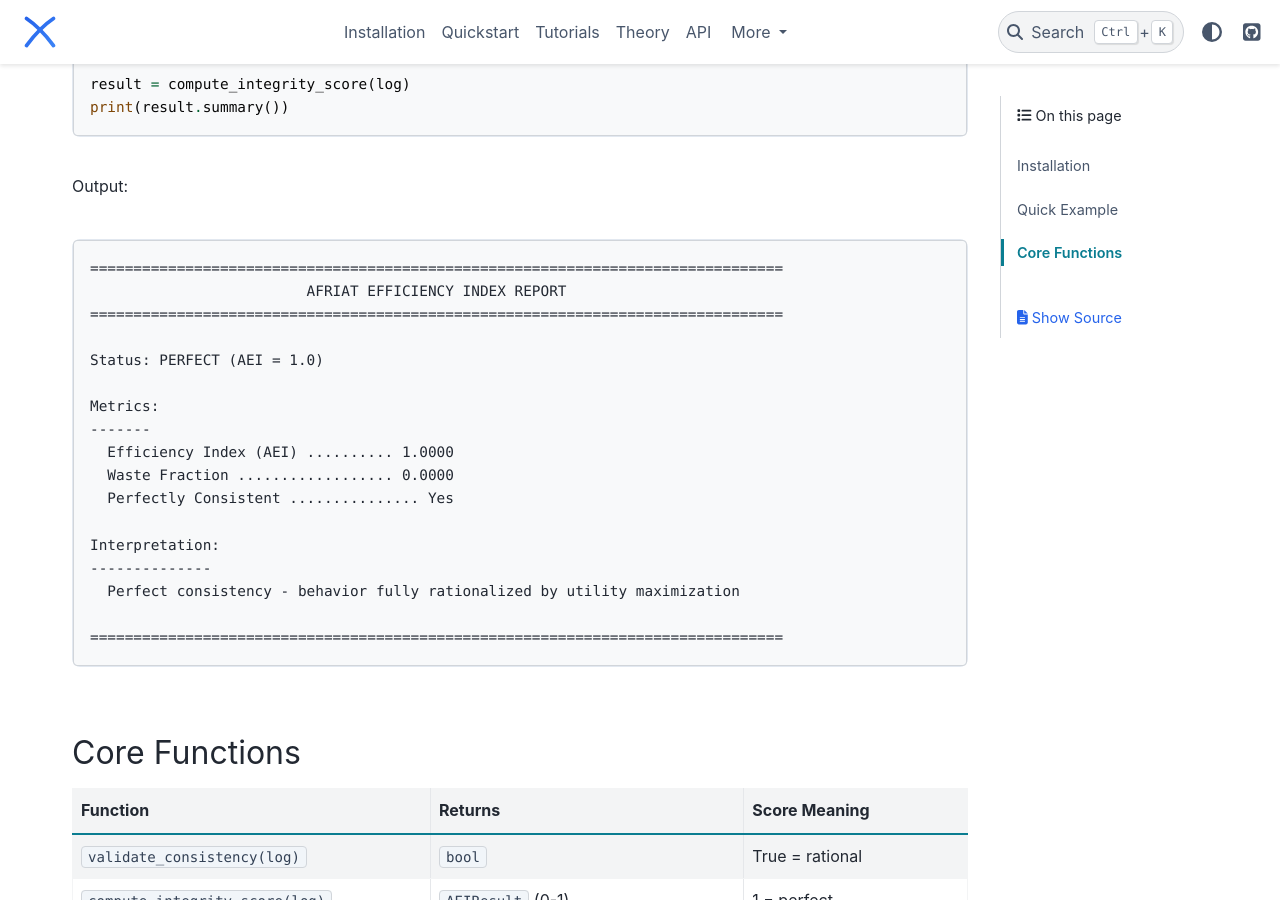
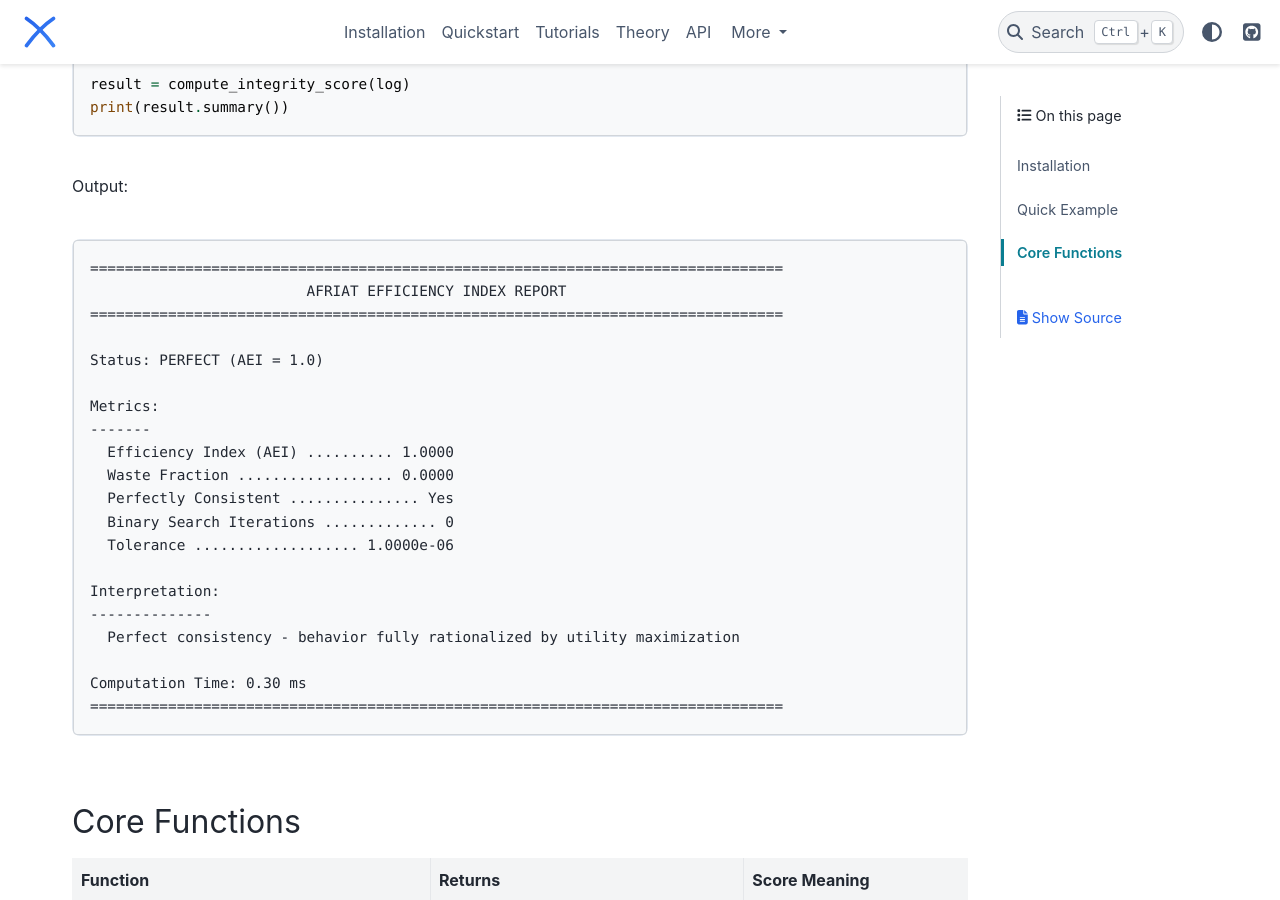
Before and after one commit to rawatpranjal/PyRevealed, a Sphinx documentation site: the page built from docs/index.rst, in a window 1280 px wide and 900 px high, scrolled down 1520 px. Built offline with Sphinx 7.4.7 and the PyData theme 0.15.4, drawn with Linux system fonts in a browser that asks for light colours.

Commit message:
Show full summary() output on front page
Co-Authored-By: Claude Opus 4.5 <noreply@anthropic.com>

```diff
--- a/docs/index.rst
+++ b/docs/index.rst
@@ -91,11 +91,14 @@ Output:
      Efficiency Index (AEI) .......... 1.0000
      Waste Fraction .................. 0.0000
      Perfectly Consistent ............... Yes
+     Binary Search Iterations ............. 0
+     Tolerance ................... 1.0000e-06
 
    Interpretation:
    --------------
      Perfect consistency - behavior fully rationalized by utility maximization
 
+   Computation Time: 0.30 ms
    ================================================================================
 
 Core Functions
```
